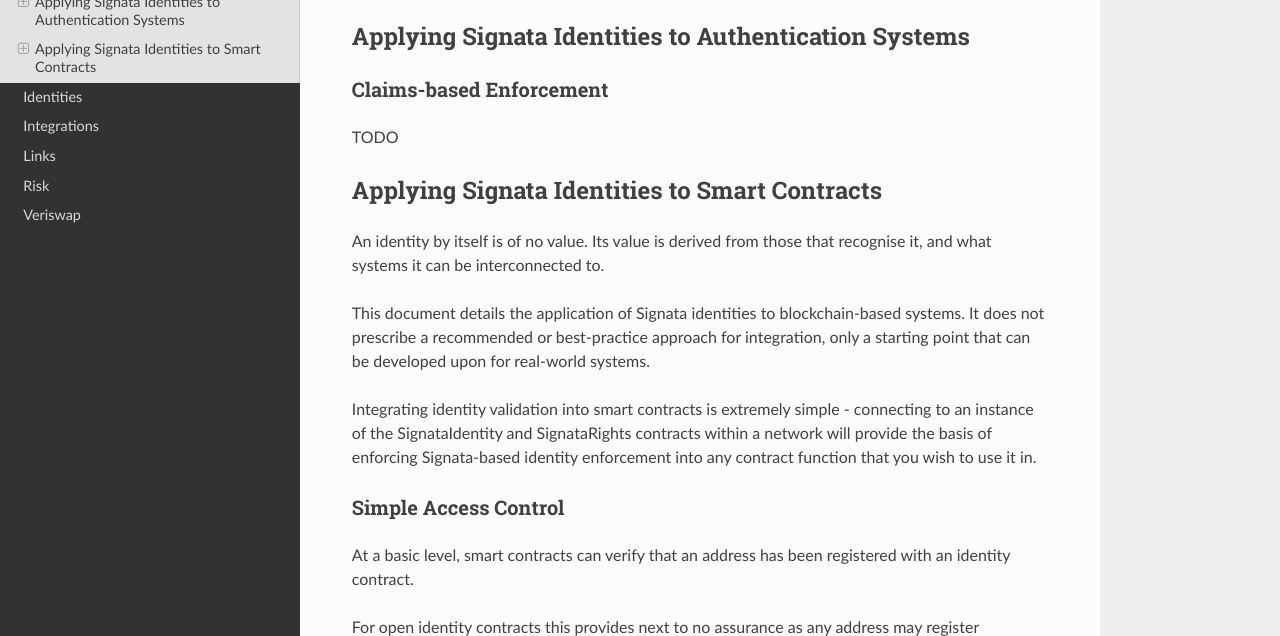
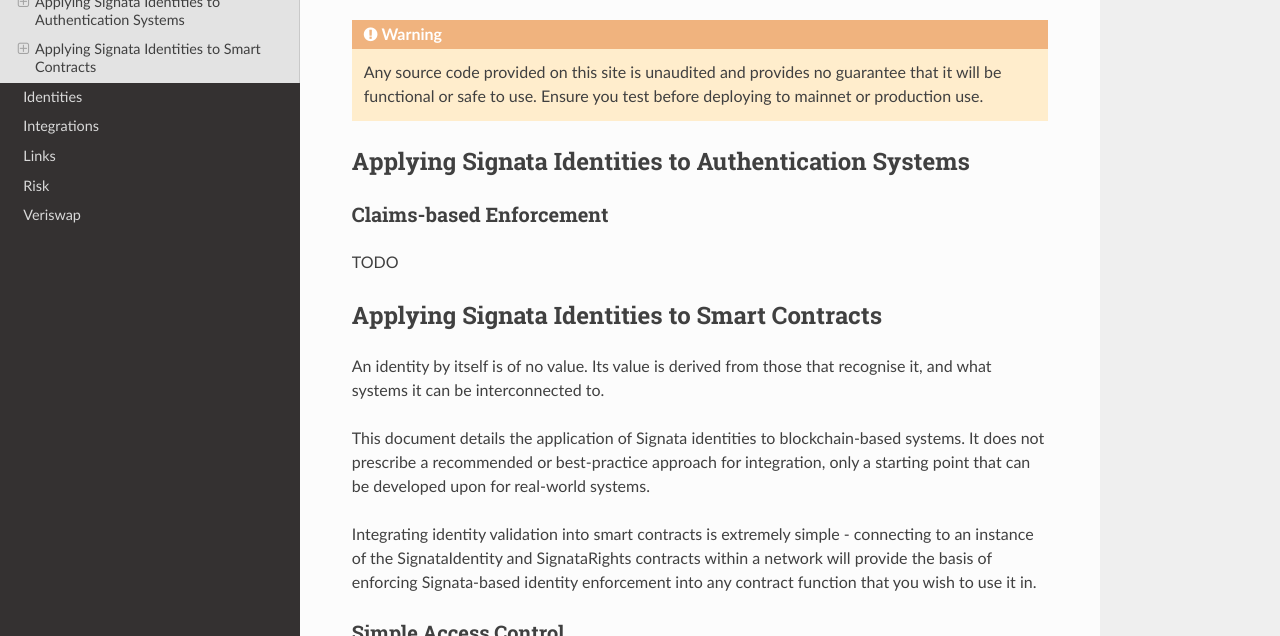
Before and after one commit to cl-tim/signata-docs, a Sphinx documentation site: the page built from docs/source/examples.rst, in a window 1280 px wide and 900 px high, cut to the strip 264-900 px from the top of the window. Built offline with Sphinx 7.4.7 and the Read the Docs theme 2.0.0, drawn with Linux system fonts in a browser that asks for light colours.

Commit message:
adding warning

```diff
--- a/docs/source/examples.rst
+++ b/docs/source/examples.rst
@@ -4,6 +4,11 @@
 
 .. autosummary::
    :toctree: generated
+
+.. warning::
+
+   Any source code provided on this site is unaudited and provides no guarantee that it will be functional or safe to use. Ensure you
+   test before deploying to mainnet or production use.
 
 -----------------------------------------------------
 Applying Signata Identities to Authentication Systems
```
